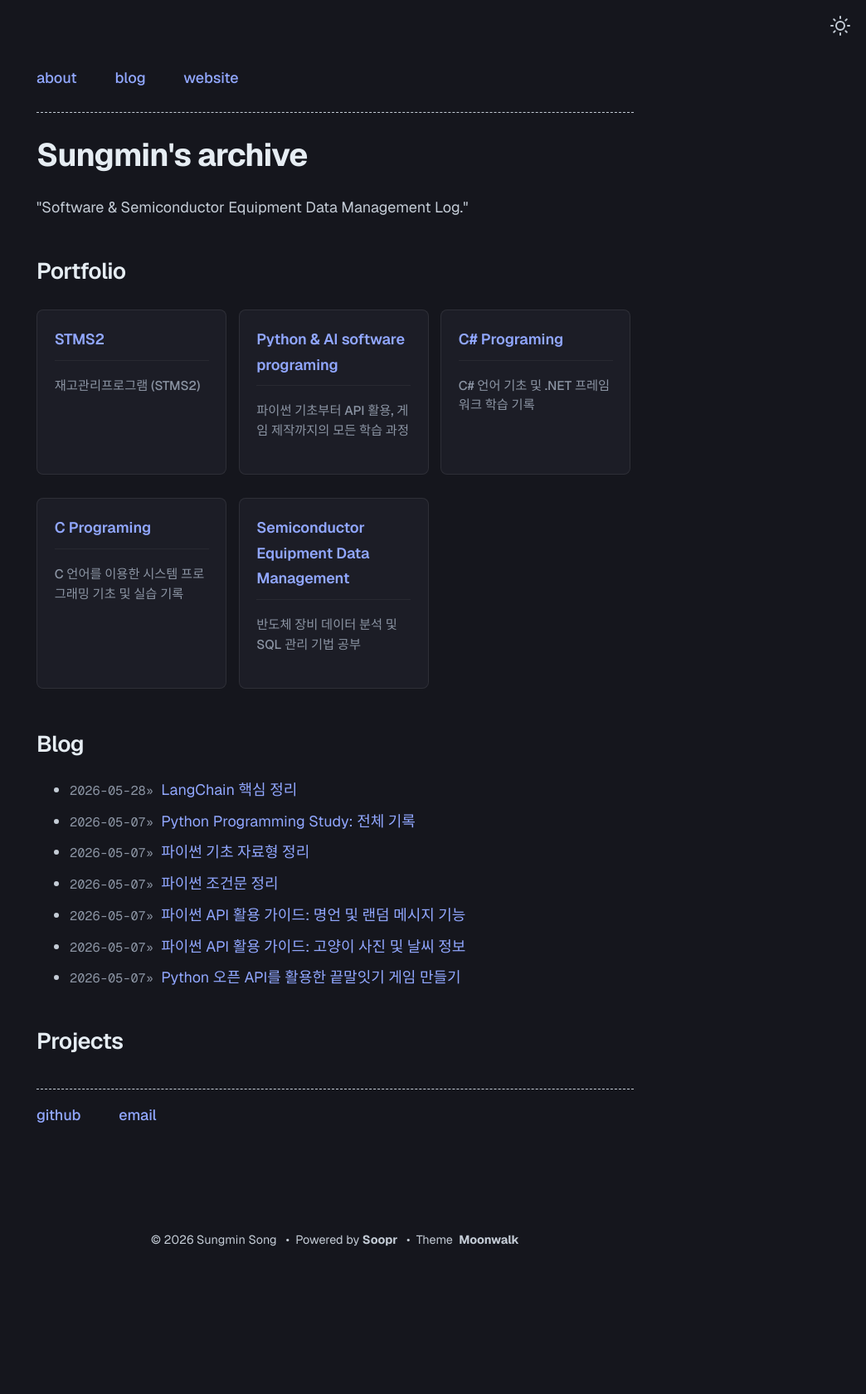
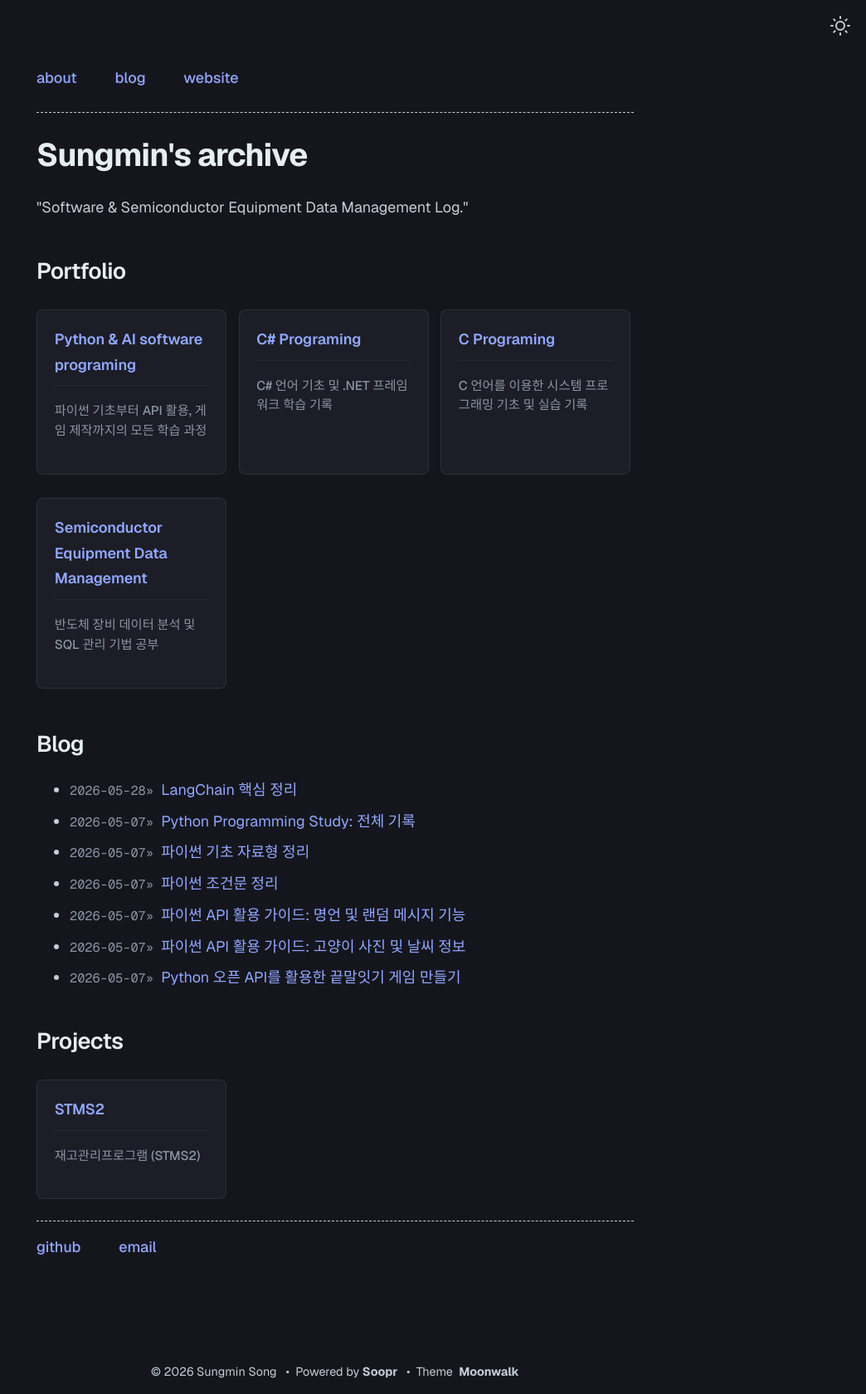
Before and after one commit to sungmin6610/sungmin6610.github.io, a Jekyll site: the page built from index.md, in a window 1280 px wide. Shown: the whole page at 83% size, without its empty margins (236-1280 px from the left). Built offline with Jekyll 4.4.1, drawn with Linux system fonts in a browser that asks for light colours; before the commit the page ends 1521 px from its top, so only the background shows below that; part of the change alters nothing that is shown.

```diff
--- a/_data/home.yml
+++ b/_data/home.yml
@@ -9,10 +9,6 @@ navbar_entries:
     url: https://www.abhinav.co
 
 project_entries:
-  - title: STMS2
-    url: /STMS2/
-    desc: 재고관리프로그램 (STMS2)
-
   - title: Python & AI software programing
     url: /python-hub/
     desc: 파이썬 기초부터 API 활용, 게임 제작까지의 모든 학습 과정
@@ -68,3 +64,8 @@ misc_entries:
 
           - title: it is easy to use, see _data/home.yml to see how to configure it.
             url: false
+
+old_project_entries:
+  - title: STMS2
+    url: /STMS2/
+    desc: 재고관리프로그램 (STMS2)
```
